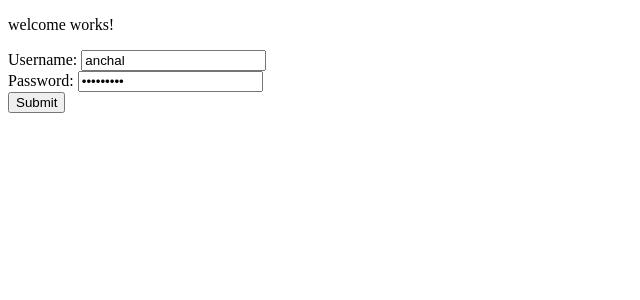
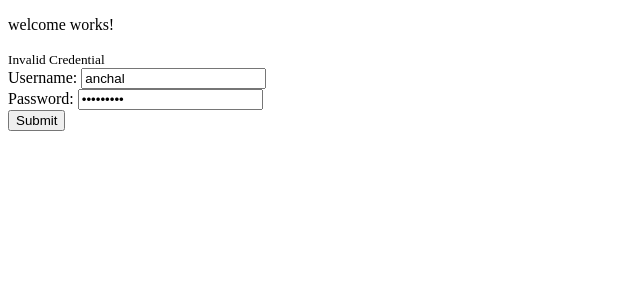
Before and after one commit to anchal66/Angular-todo-app, an Angular app: page / in a window 1280 px wide. Both pictures are taken after typing "Sample123" into the empty fields and a click on the button "Submit". Shown: the top 300 px of the page, without its empty margins (0-640 px from the left). Built offline with nearby package versions, Linux system fonts and the light colour scheme.

Commit message:
Added hardcoded authentication

```diff
--- a/src/app/login/login.component.html
+++ b/src/app/login/login.component.html
@@ -1,3 +1,6 @@
-Username: <input type="text" name="username" [(ngModel)]="username"><br>
-Password: <input type="password" name="password" [(ngModel)]="password"><br>
-<button class="btn btn-primary" (click)="handleLogin()">Submit</button>
+<small *ngIf="invalidLogin">{{errorMsg}}</small>
+<div>
+  Username: <input type="text" name="username" [(ngModel)]="username"><br>
+  Password: <input type="password" name="password" [(ngModel)]="password"><br>
+  <button class="btn btn-primary" (click)="handleLogin()">Submit</button>
+</div>
--- a/src/app/login/login.component.ts
+++ b/src/app/login/login.component.ts
@@ -9,12 +9,18 @@ export class LoginComponent implements OnInit {
 
   username="anchal"
   password=""
+  errorMsg="Invalid Credential"
+  invalidLogin= false
   constructor() { }
 
   ngOnInit() {
   }
   handleLogin(){
-    console.log(this.username)
+    if(this.username==='anchal' && this.password==='anchal'){
+      this.invalidLogin=false;
+    }else{
+      this.invalidLogin=true
+    }
   }
 
 }
```
